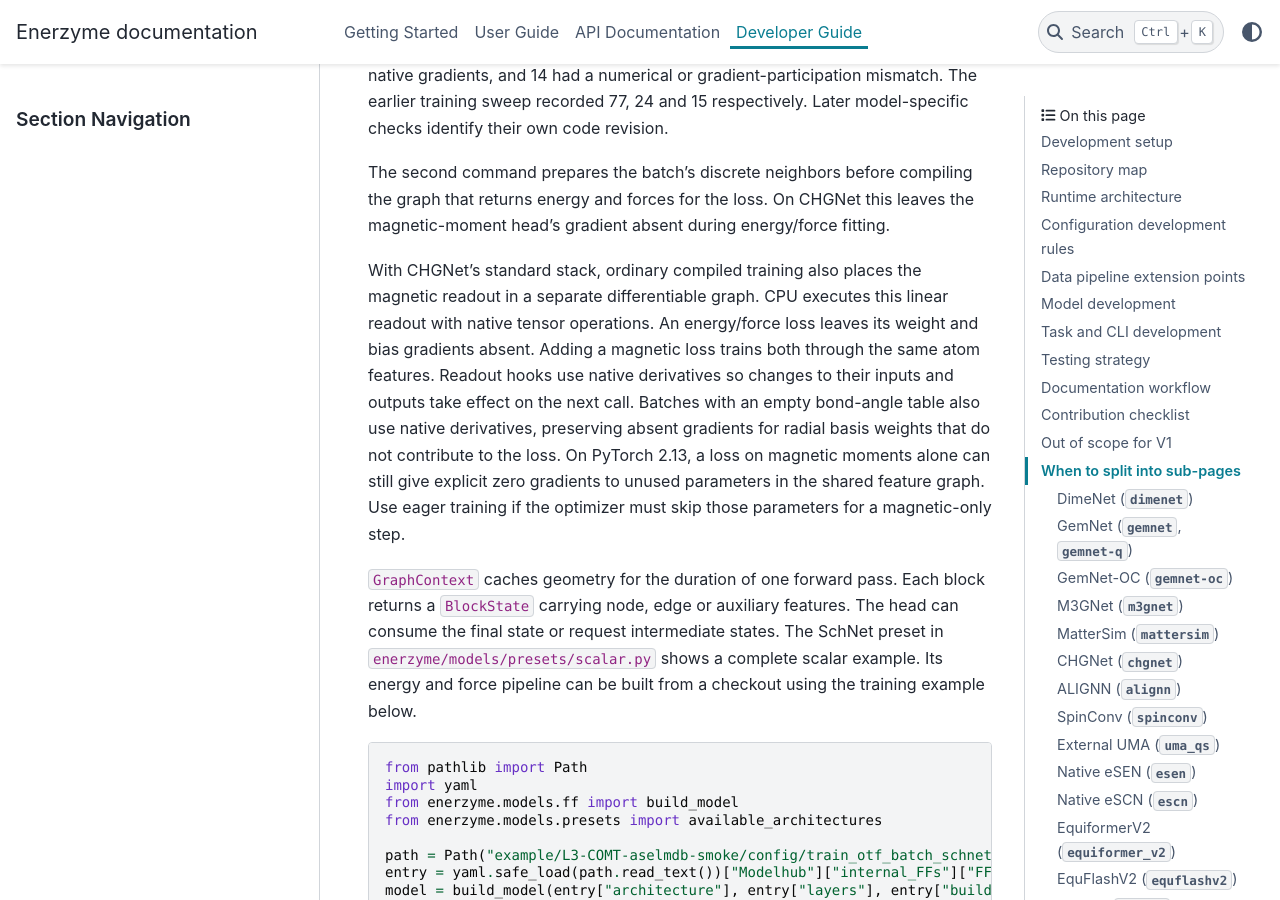
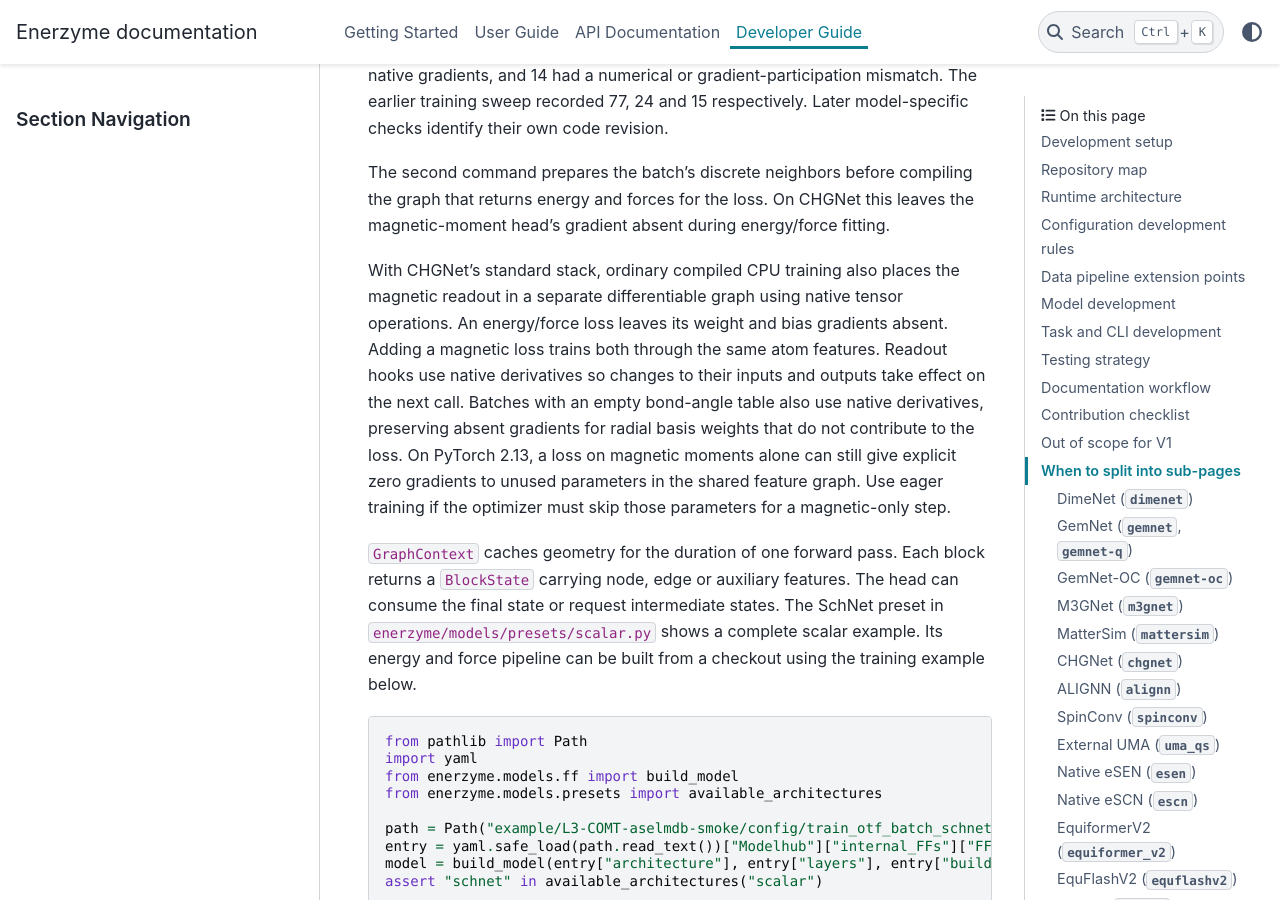
Before and after one commit to Benzoin96485/Enerzyme, a Sphinx documentation site: the page built from docs/developer_guide.rst, in a window 1280 px wide and 900 px high, scrolled down 8558 px. Built offline with Sphinx 7.4.7 and the PyData theme 0.15.4, drawn with Linux system fonts in a browser that asks for light colours.

```diff
--- a/docs/developer_guide.rst
+++ b/docs/developer_guide.rst
@@ -313,9 +313,9 @@ The second command prepares the batch's discrete neighbors before compiling
 the graph that returns energy and forces for the loss. On CHGNet this leaves
 the magnetic-moment head's gradient absent during energy/force fitting.
 
-With CHGNet's standard stack, ordinary compiled training also places the
-magnetic readout in a separate differentiable graph. CPU executes this linear
-readout with native tensor operations. An energy/force loss
+With CHGNet's standard stack, ordinary compiled CPU training also places the
+magnetic readout in a separate differentiable graph using native tensor
+operations. An energy/force loss
 leaves its weight and bias gradients absent. Adding a magnetic loss trains
 both through the same atom features. Readout hooks use native derivatives
 so changes to their inputs and outputs take effect on the next call. Batches
```
Also changed, not shown: 2 other files.
